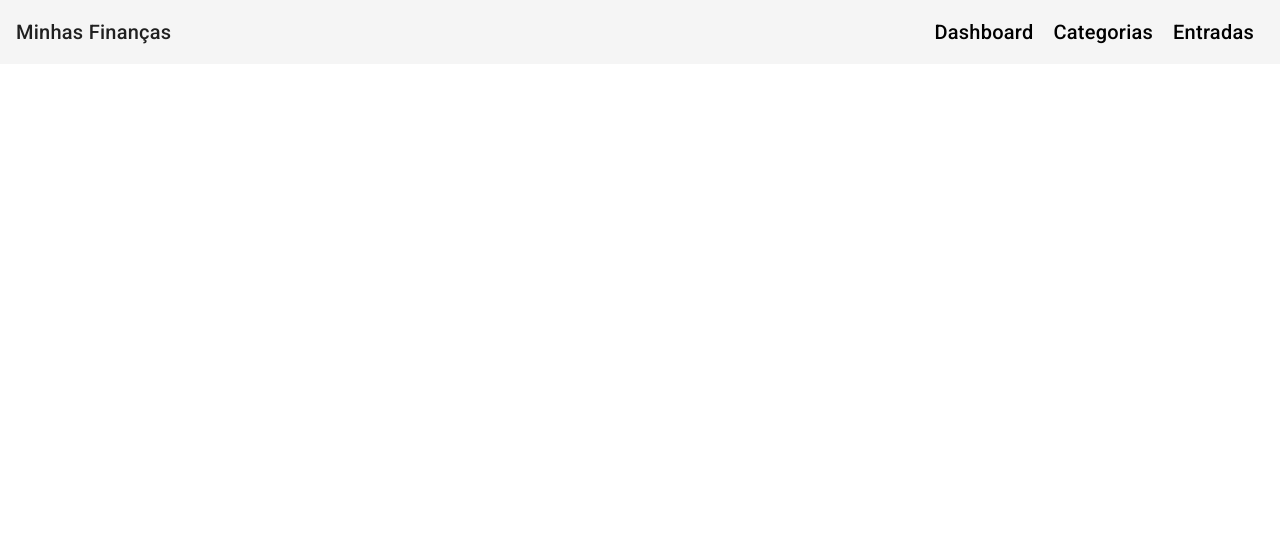
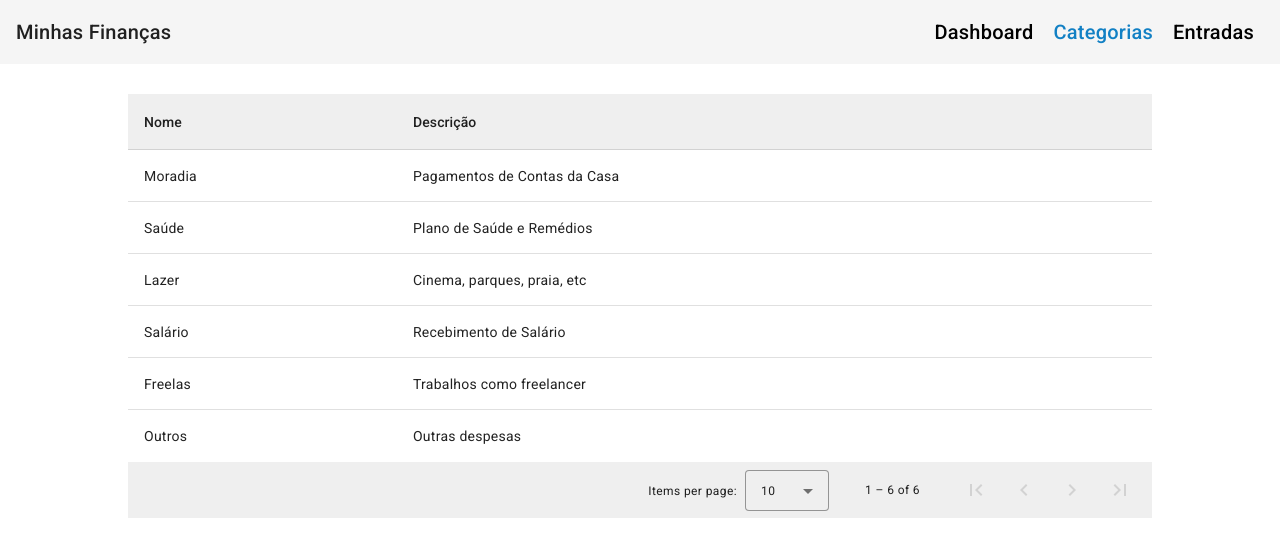
Before and after one commit to henriqtorresl/minhas-financas, an Angular app: page /categorias in a window 1280 px wide. Before the commit this address led to /. Shown: the top 556 px of the page. Built offline with nearby package versions, Linux system fonts and the light colour scheme; data requests are answered from the project's data file.

Commit message:
add alteracoes

```diff
--- a/src/app/app-routing.module.ts
+++ b/src/app/app-routing.module.ts
@@ -3,7 +3,8 @@ import { RouterModule, Routes } from '@angular/router';
 
 const routes: Routes = [
   {path: '', redirectTo: 'dashboard', pathMatch: 'full'},
-  {path: 'dashboard', loadChildren: () => import('./features/dashboard/dashboard.module').then(m => m.DashboardModule)}
+  {path: 'dashboard', loadChildren: () => import('./features/dashboard/dashboard.module').then(m => m.DashboardModule)},   // Lazyload do módulo de dashboard
+  {path: 'categorias', loadChildren: () => import('./features/categorias/categorias.module').then(c => c.CategoriasModule)}   // Lazyload do módulo de cateforias
 ];
 
 @NgModule({
--- a/src/app/app.component.html
+++ b/src/app/app.component.html
@@ -1,3 +1,3 @@
-<app-toolbar></app-toolbar>
+<app-toolbar [menu]="menu"></app-toolbar>       <!--Essa property bind vem do input do componente toolbar-->
 
 <router-outlet></router-outlet>
--- a/src/app/app.component.ts
+++ b/src/app/app.component.ts
@@ -7,4 +7,10 @@ import { Component } from '@angular/core';
 })
 export class AppComponent {
   title = 'minhas-financas';
+
+  menu: any[] = [
+    { descricao: 'Dashboard', rota: 'dashboard'},
+    { descricao: 'Categorias', rota: 'categorias'},
+    { descricao: 'Entradas', rota: 'entradas'},
+  ]
 }
--- a/src/app/commom/components/toolbar/toolbar.component.ts
+++ b/src/app/commom/components/toolbar/toolbar.component.ts
@@ -1,4 +1,4 @@
-import { Component } from '@angular/core';
+import { Component, Input } from '@angular/core';
 
 @Component({
   selector: 'app-toolbar',
@@ -7,10 +7,6 @@ import { Component } from '@angular/core';
 })
 export class ToolbarComponent {
 
-  menu: any[] = [
-    { descricao: 'Dashboard', rota: 'dashboard'},
-    { descricao: 'Categorias', rota: 'categorias'},
-    { descricao: 'Entradas', rota: 'entradas'},
-  ]
+  @Input() menu!: any[];
 
 }
--- a/src/app/features/categorias/categorias-routing.module.ts
+++ b/src/app/features/categorias/categorias-routing.module.ts
@@ -1,7 +1,10 @@
 import { NgModule } from '@angular/core';
 import { RouterModule, Routes } from '@angular/router';
+import { ListComponent } from './components/list/list.component';
 
-const routes: Routes = [];
+const routes: Routes = [
+  {path: '', component: ListComponent},
+];
 
 @NgModule({
   imports: [RouterModule.forChild(routes)],
--- a/src/app/features/categorias/categorias.module.ts
+++ b/src/app/features/categorias/categorias.module.ts
@@ -4,6 +4,7 @@ import { CommonModule } from '@angular/common';
 import { CategoriasRoutingModule } from './categorias-routing.module';
 import { ListComponent } from './components/list/list.component';
 import { FormularioComponent } from './components/formulario/formulario.component';
+import { MaterialModule } from 'src/app/shared/material/material.module';
 
 
 @NgModule({
@@ -13,7 +14,8 @@ import { FormularioComponent } from './components/formulario/formulario.componen
   ],
   imports: [
     CommonModule,
-    CategoriasRoutingModule
+    CategoriasRoutingModule,
+    MaterialModule
   ]
 })
 export class CategoriasModule { }
--- a/src/app/features/categorias/components/list/list.component.html
+++ b/src/app/features/categorias/components/list/list.component.html
@@ -1 +1,29 @@
-<p>list works!</p>
+<div class="container">
+
+    <table mat-table [dataSource]="dataSource">
+
+        <!-- Coluna de nome -->
+        <ng-container matColumnDef="nome">
+            <th style="background-color: #efefef;" mat-header-cell *matHeaderCellDef> Nome </th>
+            <td mat-cell *matCellDef="let element"> {{ element.nome }} </td>
+        </ng-container>
+
+        <!-- Coluna de descrição -->
+        <ng-container matColumnDef="descricao">
+            <th style="background-color: #efefef;" mat-header-cell *matHeaderCellDef> Descrição </th>
+            <td mat-cell *matCellDef="let element"> {{ element.descricao }} </td>
+        </ng-container>
+
+        <tr mat-header-row *matHeaderRowDef="displayedColumns"></tr>
+        <tr mat-row *matRowDef="let row; columns: displayedColumns;"></tr>
+    </table>
+
+    <mat-paginator
+                [pageSizeOptions]="[10, 20]"
+                showFirstLastButtons
+                aria-label="Select page of periodic elements"
+                style="background-color: #efefef;"
+                >
+    </mat-paginator>
+
+</div>
--- a/src/app/features/categorias/components/list/list.component.scss
+++ b/src/app/features/categorias/components/list/list.component.scss
@@ -0,0 +1,9 @@
+table {
+    width: 100%;
+}
+
+.container {
+    width: 80%;
+    margin: 0 auto;
+    margin-top: 30px;
+}
--- a/src/app/features/categorias/components/list/list.component.ts
+++ b/src/app/features/categorias/components/list/list.component.ts
@@ -1,10 +1,42 @@
-import { Component } from '@angular/core';
+import { AfterViewInit, Component, OnInit, ViewChild } from '@angular/core';
+import { MatPaginator } from '@angular/material/paginator';
+import { MatTableDataSource } from '@angular/material/table';
+import { CategoriaService } from '../../service/categoria.service';
+
+export interface Categoria {
+  nome: string;
+  descricao: string;
+  id: number;
+}
 
 @Component({
   selector: 'app-list',
   templateUrl: './list.component.html',
   styleUrls: ['./list.component.scss']
 })
-export class ListComponent {
+export class ListComponent implements OnInit {
 
+  displayedColumns: string[] = ['nome', 'descricao'];   // declarando quais colunas eu vou ter na tabela
+  dataSource = new MatTableDataSource<Categoria>();
+  categorias: Categoria[] = [];
+
+  @ViewChild(MatPaginator) paginator!: MatPaginator;
+
+  constructor(
+    private categoriaService: CategoriaService
+  ) { }
+
+  ngOnInit(): void {
+
+    this.categoriaService.getCategorias().subscribe((categorias: Categoria[]) => {
+      console.log(categorias);
+      this.categorias = categorias;
+
+      // após fazer as requisições:
+      this.dataSource.data = this.categorias;     // adicionando ao dataSource as categorias
+      // inicializando o paginator:
+      this.dataSource.paginator = this.paginator;
+    });
+
+  }
 }
--- /dev/null
+++ b/src/app/features/categorias/service/categoria.service.ts
@@ -0,0 +1,20 @@
+import { Injectable, Injector } from '@angular/core';
+import { Observable } from 'rxjs';
+import { HttpBaseService } from 'src/app/shared/base/http-base.service';
+
+@Injectable({
+  providedIn: 'root'
+})
+export class CategoriaService extends HttpBaseService{
+
+  private endpoint: string = 'categorias';
+
+  constructor(protected override readonly injector: Injector) {
+    super(injector);
+  }
+
+  getCategorias(): Observable<any> {
+    return this.httpGet(this.endpoint);
+  }
+
+}
```
Also changed, not shown: src/app/shared/material/material.module.ts (+8 -2 lines), 1 other file (tests, documents, lock files or other folders).
